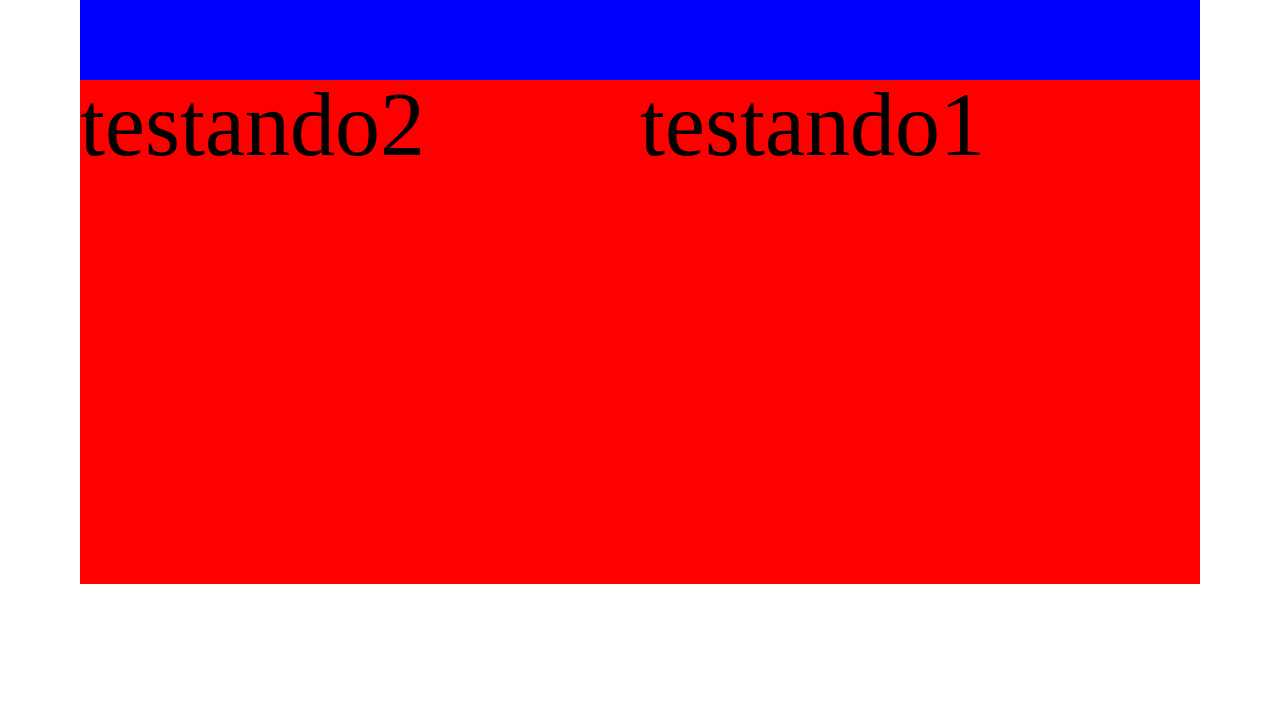
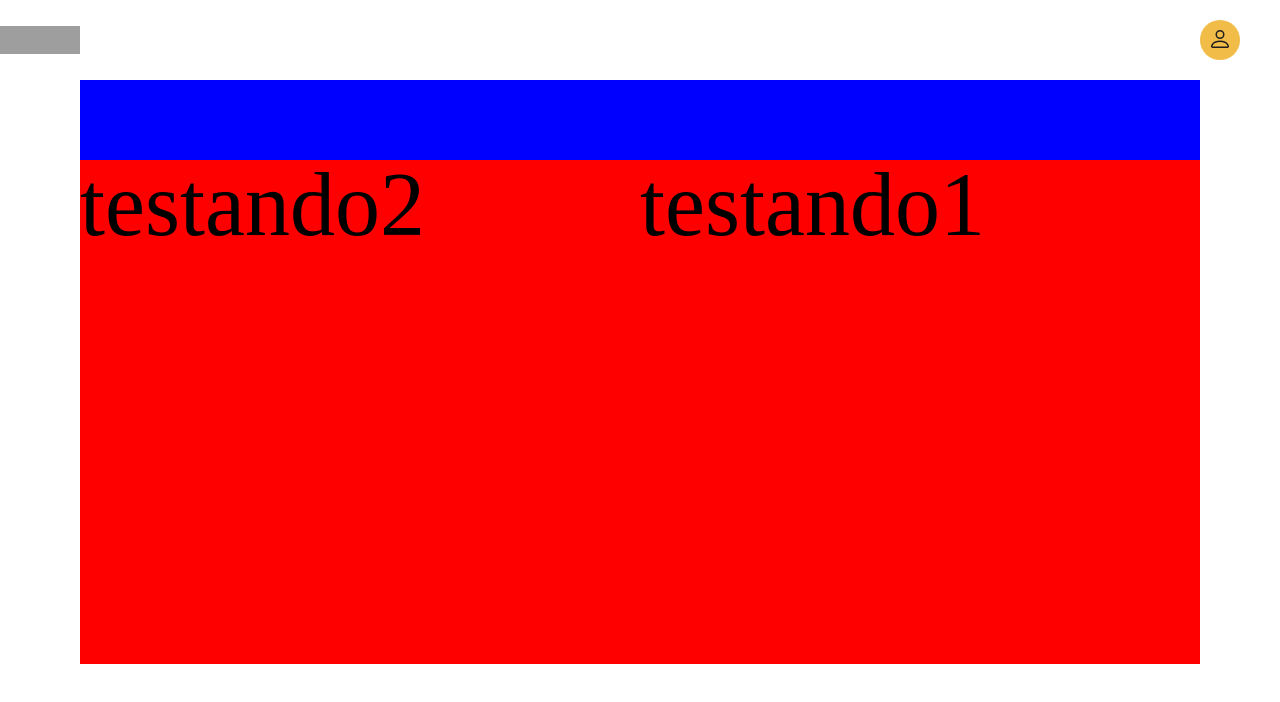
Before and after one commit to gabriel-victor933/desafio-tecnico-front, a React (Vite) app: page / in a window 1280 px wide. Shown: the top 702 px of the page. Built offline with nearby package versions, Linux system fonts and the light colour scheme; grey boxes are pictures that could not be loaded.

Commit message:
feat: Implemented the Header component with its corresponding styles and inserted all necessary elements.

```diff
--- /dev/null
+++ b/src/components/Header.jsx
@@ -0,0 +1,16 @@
+import HeaderContainer from "../styles/HeaderContainer"
+import CircularButton from "../styles/CircularButton"
+import logoSvg from "../assets/images/LogoHeader.svg"
+import { BsPerson } from "react-icons/bs";
+
+
+function Header() {
+  return (
+    <HeaderContainer>
+        <img src={logoSvg}/>
+        <CircularButton><BsPerson className="icon"/></CircularButton>
+    </HeaderContainer>
+  )
+}
+
+export default Header
--- a/src/pages/HomePage.jsx
+++ b/src/pages/HomePage.jsx
@@ -1,8 +1,10 @@
 import Cover from "../components/Cover"
+import Header from "../components/Header"
 
 function HomePage() {
   return (
     <>
+      <Header />
       <Cover />
     </>
   )
--- a/src/styles/GlobalStyle.jsx
+++ b/src/styles/GlobalStyle.jsx
@@ -131,6 +131,7 @@ const GlobalStyle = createGlobalStyle`
     #root {
         background-color: var(--color-background-01);
         width: 100%;
+        padding-top: 80px;
     }
 
 `
--- /dev/null
+++ b/src/styles/HeaderContainer.jsx
@@ -0,0 +1,38 @@
+import styled from "styled-components";
+
+const HeaderContainer = styled.header`
+    height: 80px;
+    width: 100%;
+    display: flex;
+    align-items: center;
+    justify-content: space-between;
+    padding-right: 148px;
+    box-sizing: border-box;
+    position: fixed;
+    top: 0;
+
+    img {
+        width: 120px;
+        height: 42px;
+    }
+
+    @media (max-width: 1440px) {
+        padding-right: 148px;
+
+    }
+
+    @media (max-width: 1280px) {
+        padding-right: var(--spacing-inline-sm);
+
+        img {
+        width: 80px;
+        height: 28px;
+         }
+    }
+
+    @media (max-width: 1024px) {
+        padding-right: var(--spacing-inline-xxs);
+    }
+`
+
+export default HeaderContainer;
```
